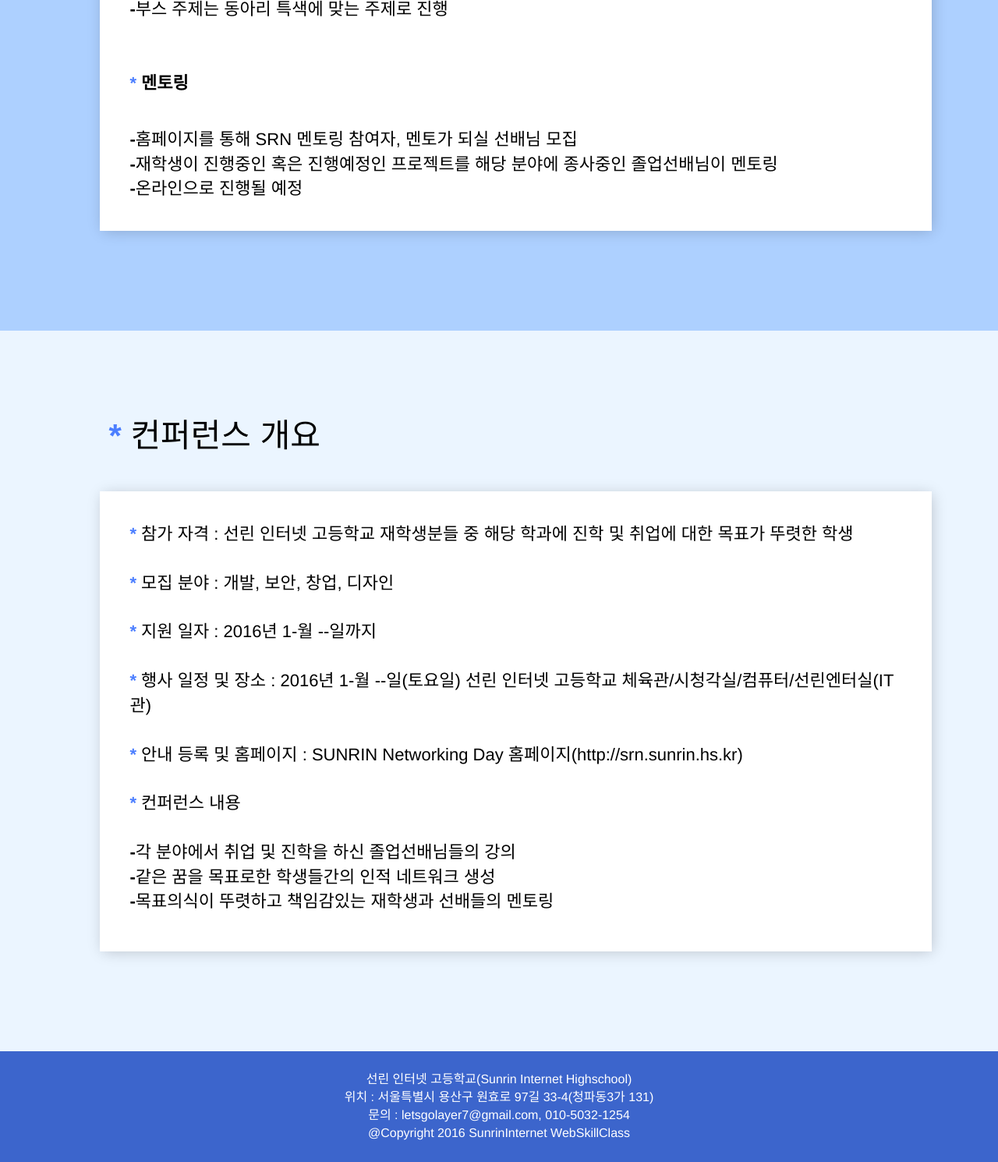
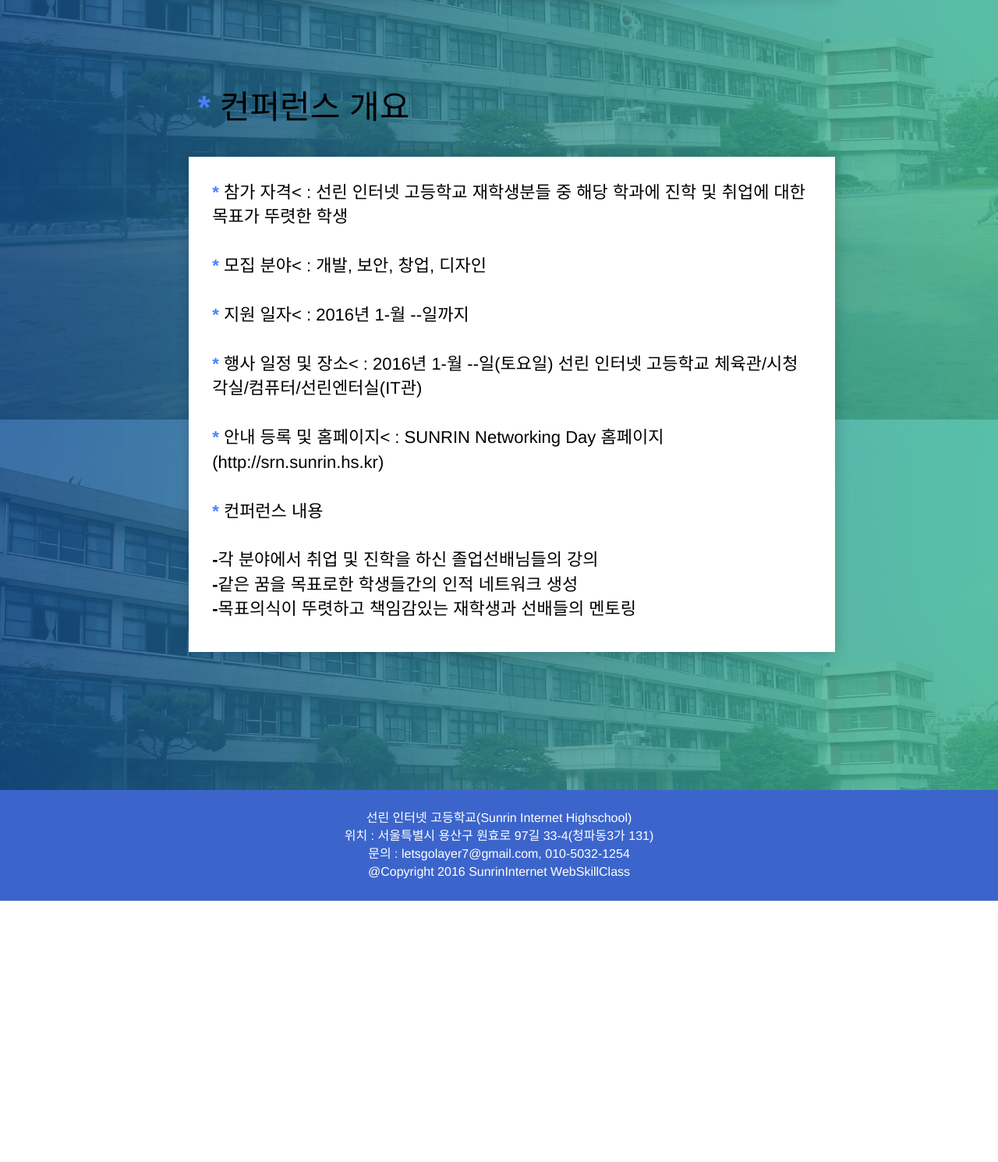
Before and after one commit to stealstick/SRN2016, a PHP site: page / in a window 1280 px wide. Shown: the part 2663-4153 px from the top of the page at 78% size. After the commit the page ends 3818 px from the top, so only its background shows below. Run offline with PHP 8.4, Linux system fonts and the light colour scheme.

Commit message:
edit design ( card design)

```diff
--- a/index.css
+++ b/index.css
@@ -13,10 +13,7 @@
 	background-color: white;
 	box-shadow: 2px 2px 18px -2px rgba(0,0,0,0.21);
 }
-.section0{
-	background-color: #ebf5ff;
-	padding-top: 7%;
-}
+
 .section1{
 	background-color: #add0ff;
 	padding-top: 7%;
--- a/index.html
+++ b/index.html
@@ -67,11 +67,7 @@
 
         <img src = "image/sunrin-logo.png" id="logo">
 
-      </div>
-
-      <div class = "row">
-
-        <div class = "col-xs-12 section0" id = "sunrin2016">
+        <div class = "col-xs-12" id = "sunrin2016">
           <div class = "col-xs-10 " >
             <h1 class = "section-title"><b class = "icon">*</b> SRN2016</h1>
           </div>
@@ -85,8 +81,7 @@
               1년 365일 주기적으로 홈페이지를 운영하고, 매년마다 프로젝트 운영진을 구성하며 졸업선배님들의 강의, 멘토링, 재학생간의 인적 네트워크를 구성을 위한 프로젝트를 진행합니다. 이러한 선린 인터넷 고등학교의 프로젝트는 열정이 넘치는 재학생들에게 지속적으로 지원하는 프로젝트가 될것입니다.<br /> </p>
             </div>
           </div>
-
-          <div class = "col-xs-12 section1" id = "about-srn">
+          <div class = "col-xs-12 " id = "about-srn">
             <div class = "col-xs-10 ">
               <h1 class = "section-title"><b class = "icon">* </b>SRN 행사 내용</h1>
             </div>
@@ -110,18 +105,18 @@
             </div>
           </div>
 
-          <div class = "col-xs-12 section0" id="conf">
+          <div class = "col-xs-12 " id="conf">
             <div class = "col-xs-10 ">
               <h1 class = "section-title"><b class = "icon">* </b>컨퍼런스 개요</h1>
             </div>
 
             <div class = "col-xs-10 intro">
               <p class = "section-text">
-                <b class = "icon">* </b>참가 자격 : 선린 인터넷 고등학교 재학생분들 중 해당 학과에 진학 및 취업에 대한 목표가 뚜렷한 학생<br /><br />
-                <b class = "icon">* </b>모집 분야 : 개발, 보안, 창업, 디자인<br /><br />
-                <b class = "icon">* </b>지원 일자 : 2016년 1-월 --일까지<br /><br />
-                <b class = "icon">* </b>행사 일정 및 장소 : 2016년 1-월 --일(토요일) 선린 인터넷 고등학교 체육관/시청각실/컴퓨터/선린엔터실(IT관)<br /><br />
-                <b class = "icon">* </b>안내 등록 및 홈페이지 : SUNRIN Networking Day 홈페이지(http://srn.sunrin.hs.kr)<br /><br />
+                <b class = "icon">* </b>참가 자격< : 선린 인터넷 고등학교 재학생분들 중 해당 학과에 진학 및 취업에 대한 목표가 뚜렷한 학생<br /><br />
+                <b class = "icon">* </b>모집 분야< : 개발, 보안, 창업, 디자인<br /><br />
+                <b class = "icon">* </b>지원 일자< : 2016년 1-월 --일까지<br /><br />
+                <b class = "icon">* </b>행사 일정 및 장소< : 2016년 1-월 --일(토요일) 선린 인터넷 고등학교 체육관/시청각실/컴퓨터/선린엔터실(IT관)<br /><br />
+                <b class = "icon">* </b>안내 등록 및 홈페이지< : SUNRIN Networking Day 홈페이지(http://srn.sunrin.hs.kr)<br /><br />
                 <b class = "icon">* </b>컨퍼런스 내용<br /><br />
                 <b class="highlight hyphen">-</b>각 분야에서 취업 및 진학을 하신 졸업선배님들의 강의<br />
                 <b class="highlight hyphen">-</b>같은 꿈을 목표로한 학생들간의 인적 네트워크 생성<br />
@@ -129,6 +124,15 @@
               </p>
             </div>
           </div>
+
+
+        </div>
+
+        <div class = "row">
+
+
+
+
 
         </div>
         <div class="row footer">
--- a/js/index.js
+++ b/js/index.js
@@ -4,7 +4,3 @@ function heightResize() {
 	mainPage.style.height = window.innerHeight + 'px';
 	mainPage.style.width = window.innerWidth + 'px';
 }
-window.onload = function() {
-	heightResize();
-	window.addEventListener('resize', heightResize);
-}
```
Lines whose indentation alone changed are shown as unchanged.
